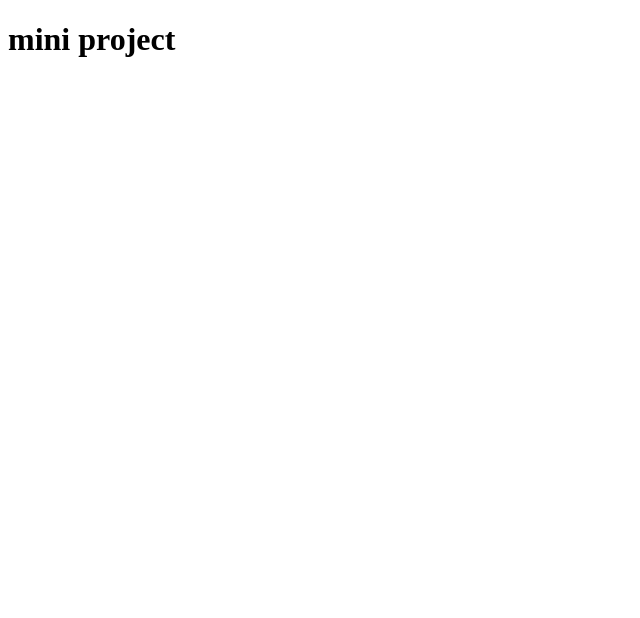
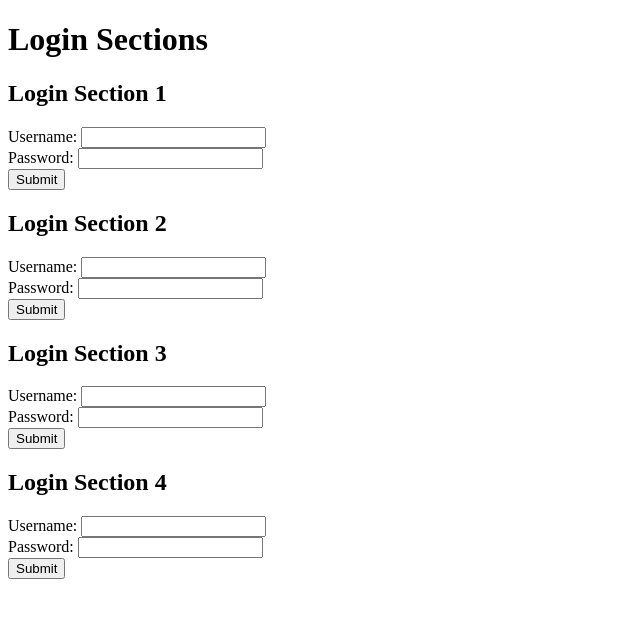
Before and after one commit to AimMiniProject/.in, a plain HTML site: page index.html in a window 1280 px wide. Shown: the whole page, without its empty margins (0-640 px from the left). Drawn offline with Linux system fonts and the light colour scheme.

Commit message:
Update index.html

```diff
--- a/index.html
+++ b/index.html
@@ -1,9 +1,54 @@
 <!DOCTYPE html>
 <html>
 <head>
-	<title>h</title>
+	<title>Login Sections</title>
 </head>
 <body>
-	<h1>mini project</h1>
+	<h1>Login Sections</h1>
+
+	<h2>Login Section 1</h2>
+	<form>
+		<label for="username1">Username:</label>
+		<input type="text" id="username1" name="username1"><br>
+
+		<label for="password1">Password:</label>
+		<input type="password" id="password1" name="password1"><br>
+
+		<input type="submit" value="Submit">
+	</form>
+
+	<h2>Login Section 2</h2>
+	<form>
+		<label for="username2">Username:</label>
+		<input type="text" id="username2" name="username2"><br>
+
+		<label for="password2">Password:</label>
+		<input type="password" id="password2" name="password2"><br>
+
+		<input type="submit" value="Submit">
+	</form>
+
+	<h2>Login Section 3</h2>
+	<form>
+		<label for="username3">Username:</label>
+		<input type="text" id="username3" name="username3"><br>
+
+		<label for="password3">Password:</label>
+		<input type="password" id="password3" name="password3"><br>
+
+		<input type="submit" value="Submit">
+	</form>
+
+	<h2>Login Section 4</h2>
+	<form>
+		<label for="username4">Username:</label>
+		<input type="text" id="username4" name="username4"><br>
+
+		<label for="password4">Password:</label>
+		<input type="password" id="password4" name="password4"><br>
+
+		<input type="submit" value="Submit">
+	</form>
+
 </body>
 </html>
```
